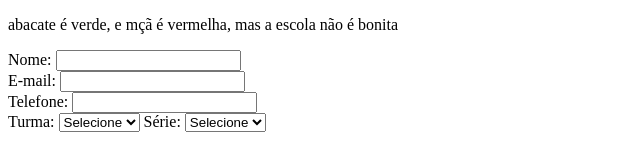
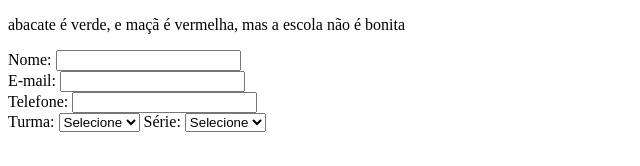
Before and after one commit to lipinhogam3r/Formulario_Setec, a plain HTML site: page index.html in a window 1280 px wide. Shown: the full height of the page, 0-640 px from the left. Drawn offline with Linux system fonts and the light colour scheme.

Commit message:
08/09/2025

```diff
--- a/index.html
+++ b/index.html
@@ -11,7 +11,7 @@
 <!-- Header -->
 <header>
     <div class="cabecalho">
-        <p>abacate é verde, e mçã é vermelha, mas a escola não é bonita</p>
+        <p>abacate é verde, e maçã é vermelha, mas a escola não é bonita</p>
 
     </div>
 
```
